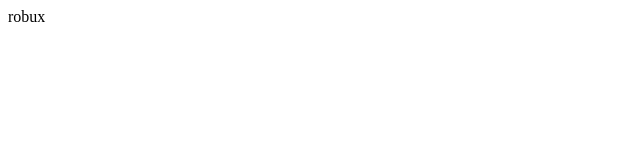
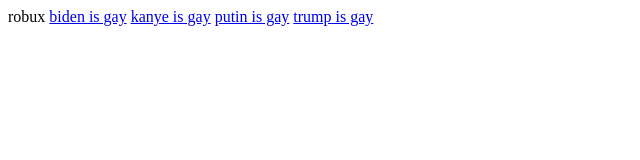
Before and after one commit to haycc/theyis.ga, a plain HTML site: page index.html in a window 1280 px wide. Shown: the whole page, without its empty margins (0-640 px from the left). Drawn offline with Linux system fonts and the light colour scheme.

Commit message:
Update index.html

```diff
--- a/index.html
+++ b/index.html
@@ -1 +1,5 @@
 robux
+<a href="biden.theyis.ga">biden is gay</a>
+<a href="kanye.theyis.ga">kanye is gay</a>
+<a href="putin.theyis.ga">putin is gay</a>
+<a href="trump.theyis.ga">trump is gay</a>
```
